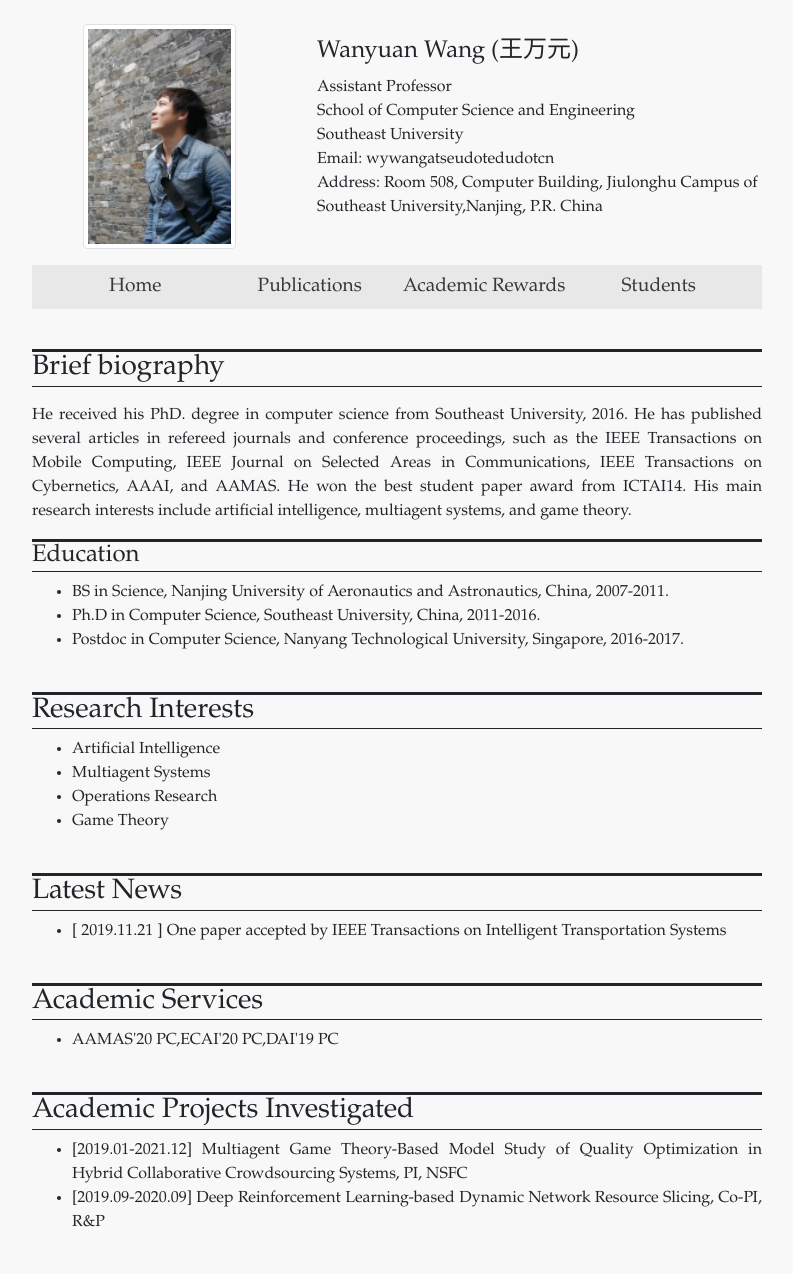
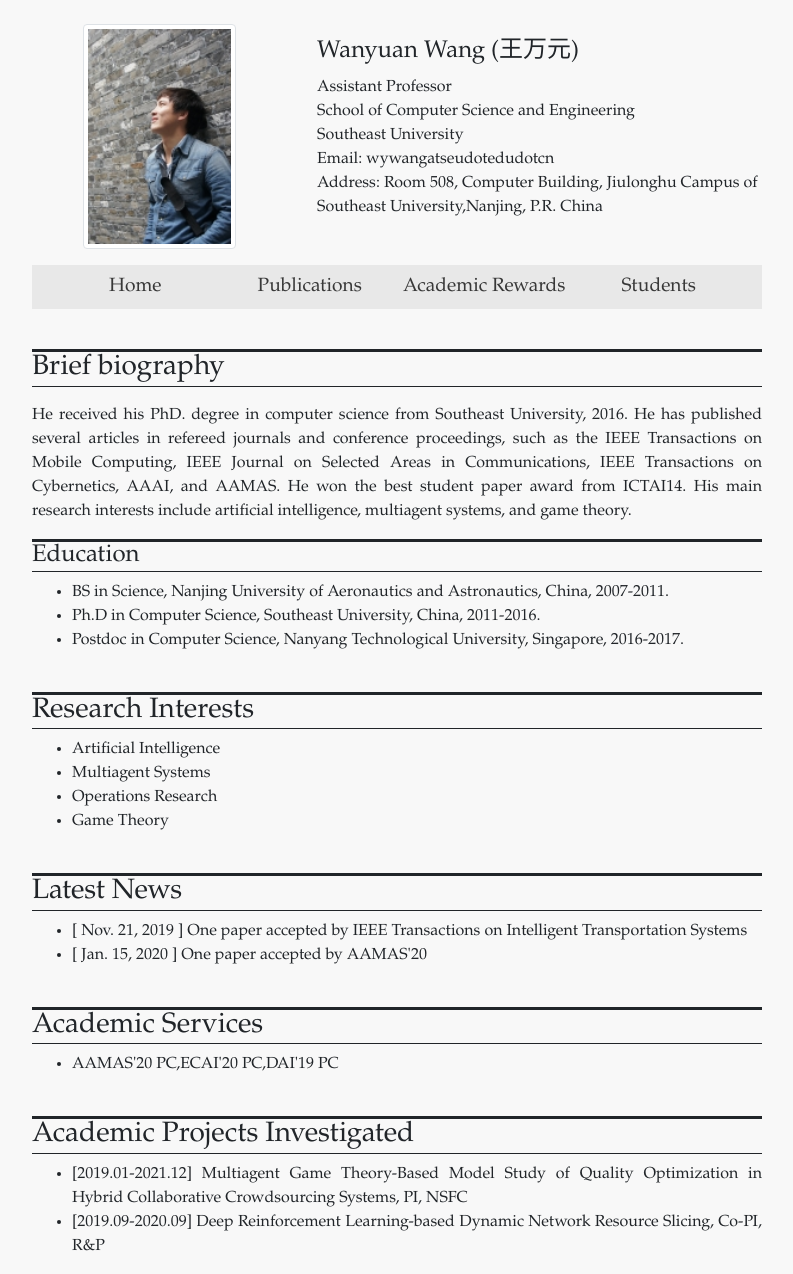
Before and after one commit to wanyuanwang/wanyuanwang.github.io, a Jekyll site: the page built from index.html, in a window 1280 px wide. Shown: the whole page, without its empty margins (243-1036 px from the left). Built offline with Jekyll 4.4.1, drawn with Linux system fonts in a browser that asks for light colours; before the commit the page ends 1250 px from its top, so only the background shows below that.

Commit message:
Update news.yml

```diff
--- a/_data/news.yml
+++ b/_data/news.yml
@@ -1,2 +1,4 @@
-- date: 2019.11.21
+- date: Nov. 21, 2019
   news: One paper accepted by IEEE Transactions on Intelligent Transportation Systems
+- date: Jan. 15, 2020
+  news: One paper accepted by AAMAS'20
```
